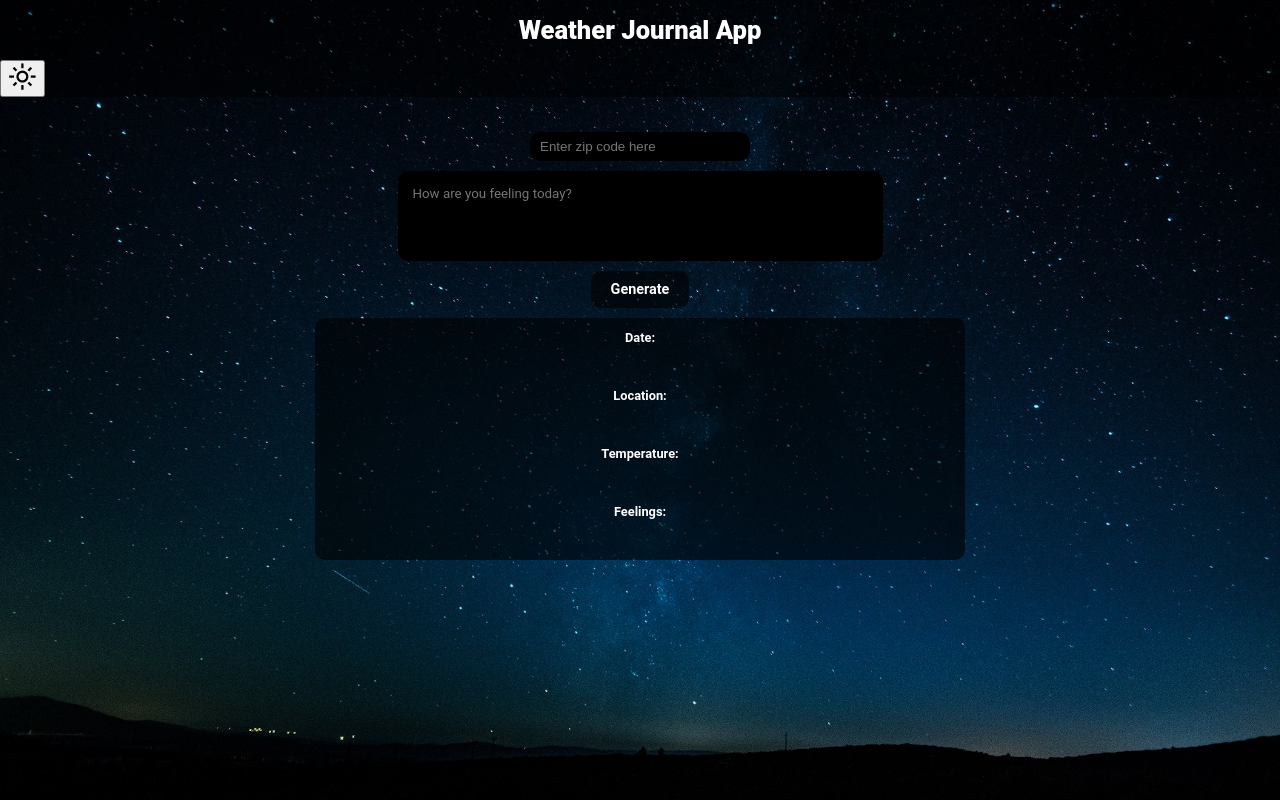
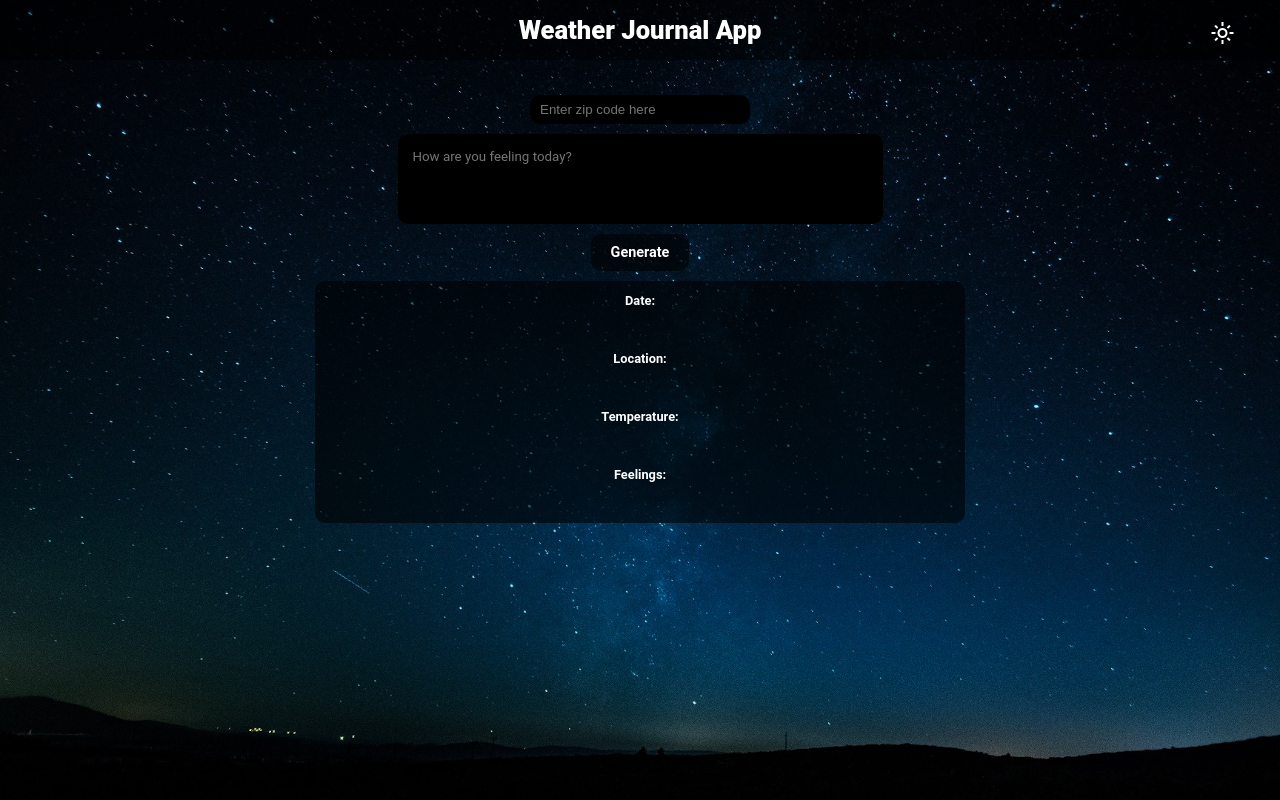
Before and after one commit to youssef-ash/weather-journal, a website: page website/index.html in a window 1280 px wide. Both pictures are taken after a click on the button "dark_mode". Drawn offline with nearby package versions, Linux system fonts and the light colour scheme.

Commit message:
added applying last prefered theme on load functionality

```diff
--- a/website/css/style.css
+++ b/website/css/style.css
@@ -1,36 +1,56 @@
-:root {
-    --background-light: rgba(0, 0, 0, 0.5);
-    --header-background-light: rgba(0, 0, 0, 0.3);
-    --background-dark: rgba(0, 0, 0, 0.6);
-    --header-background-dark: rgba(0, 0, 0, 0.5);
+/* Global variables */
+html {
     --font: 'Roboto', sans-serif;
+
+    --background-url: url('../images/purple-sky.jpg');
+
+    --header-background: rgba(0, 0, 0, 0.3);
+
+    --background-color: rgba(0, 0, 0, 0.6);
+
+    --input-background: white;
+    --input-color: black;
+
+    --button-hover: rgba(0, 0, 0, 0.763);
 }
 
+html.dark__mode {
+    --background-url: url('../images/dark-sky.jpg');
+
+    --header-background: rgba(0, 0, 0, 0.5);
+
+    --input-background: black;
+    --input-color: white;
+
+    --button-hover: rgba(44, 42, 42, 0.763);
+}
+
+/* General */
 html {
-    height: 100%;
+    min-height: 100%;
 }
 
 body {
-    background-image: url('../images/purple-sky.jpg');
+    background-image: var(--background-url);
     background-repeat: no-repeat;
     background-size: cover;
-    height: 100%;
+    min-height: 100%;
     margin: 0;
 }
 
-body.dark__mode {
-    background-image: url('../images/dark-sky.jpg');
+main {
+    padding: 15px;
 }
 
-header {
-    background-color: var(--header-background-light);
+/* Header */
+#header {
+    background-color: var(--header-background);
+    min-height: 60px;
+    display: flex;
+    justify-content: center;
 }
 
-header.dark__mode {
-    background-color: var(--header-background-dark);
-}
-
-h1 {
+#header__title {
     font-family: var(--font);
     font-weight: 900;
     font-size: 1.6rem;
@@ -38,38 +58,55 @@ h1 {
     color: white;
     padding: 15px 10px;
     margin: 0;
+    transition: all 0.2s;
 }
 
-#dark__mode {
+#dark__mode__button {
     position: absolute;
     display: flex;
     align-items: center;
     justify-content: center;
-    top: 11px;
+    top: 10px;
     right: 35px;
     height: 45px;
     width: 45px;
     padding: 0;
-    background-color: rgba(0, 0, 0, 0);
+    background-color: transparent;
     color: white;
     font-size: 2rem;
     border: none;
     border-radius: 100%;
+    transition: all 0.5s;
 }
 
-#dark__mode:hover {
+#dark__mode__button:hover {
     cursor: pointer;
     background-color: rgba(89, 86, 86, 0.407);
 }
 
 .icon {
-    font-size: 1.8rem;
+    font-size: 1.5rem;
+    transition: all 0.2s;
 }
 
-main {
-    padding: 15px;
+@media only screen and (max-width: 600px) {
+    #header__title {
+        font-size: 1.45rem;
+    }
+
+    #dark__mode__button {
+        height: 40px;
+        width: 40px;
+        top: 13px;
+        right: 20px;
+    }
+
+    .icon {
+        font-size: 1.35rem;
+    }
 }
 
+/* Zip input */
 #zip__holder {
     display: flex;
     justify-content: center;
@@ -78,17 +115,15 @@ main {
 }
 
 #zip__input {
+    background-color: var(--input-background);
+    color: var(--input-color);
     width: 200px;
     border-radius: 10px;
     padding: 7px 10px;
     border: none;
 }
 
-#zip__input.dark__mode {
-    background-color: black;
-    color: white;
-}
-
+/* Error Message */
 #error__holder {
     display: none;
     justify-content: center;
@@ -107,6 +142,7 @@ main {
     margin-bottom: 10px;
 }
 
+/* Feelings input */
 #feelings__holder {
     display: flex;
     justify-content: center;
@@ -115,6 +151,8 @@ main {
 }
 
 #feelings__input {
+    background-color: var(--input-background);
+    color: var(--input-color);
     font-family: var(--font);
     border-radius: 10px;
     padding: 15px;
@@ -123,11 +161,7 @@ main {
     resize: none;
 }
 
-#feelings__input.dark__mode {
-    background-color: black;
-    color: white;
-}
-
+/* Generate button */
 #button__holder {
     display: flex;
     justify-content: center;
@@ -138,28 +172,21 @@ main {
 #generate {
     font-family: var(--font);
     border: none;
-    background-color: var(--background-light);
+    background-color: var(--background-color);
     color: white;
     border-radius: 10px;
     padding: 10px 20px;
     font-size: 0.9rem;
     font-weight: 600;
-}
-
-#generate.dark__mode {
-    background-color: var(--background-dark);
+    transition: background-color 0.5s;
 }
 
 #generate:hover {
     cursor: pointer;
-    background-color: rgba(0, 0, 0, 0.763);
+    background-color: var(--button-hover);
 }
 
-#generate.dark__mode:hover {
-    cursor: pointer;
-    background-color: rgba(44, 42, 42, 0.763);
-}
-
+/* Result section */
 #result__container {
     display: flex;
     justify-content: center;
@@ -167,7 +194,7 @@ main {
 }
 
 #result {
-    background-color: var(--background-light);
+    background-color: var(--background-color);
     display: flex;
     flex-direction: column;
     width: 450px;
@@ -180,10 +207,6 @@ main {
     line-height: 30px;
 }
 
-#result.dark__mode {
-    background-color: var(--background-dark);
-}
-
 #result label {
     font-size: 0.8rem;
 }
--- a/website/index.html
+++ b/website/index.html
@@ -11,7 +11,7 @@
     </head>
     <body>
         <header id='header'>
-            <h1>Weather Journal App</h1>
+            <h1 id='header__title'>Weather Journal App</h1>
             <button id='dark__mode__button'>
                 <span class='material-symbols-outlined icon'>
                     dark_mode
--- a/website/js/app.js
+++ b/website/js/app.js
@@ -1,11 +1,12 @@
-// Global Variables
+/* Global Variables */
 
 const baseURL ='https://api.openweathermap.org/data/2.5/weather?zip=';
 const apiKey = ',&appid=430cb5193385a4049e6e8308a71eae59&units=metric';
 const months = ['Jan', 'Feb', 'Mar', 'Apr', 'May', 'Jun', 'Jul', 'Aug', 'Sep', 'Oct', 'Nov', 'Dec'];
 
-const header = document.getElementById('header');
-const body = document.body;
+let prefersDark = localStorage.getItem('darkMode');
+
+const html = document.documentElement;
 
 const zipInput = document.getElementById('zip__input');
 const feelingsInput = document.getElementById('feelings__input');
@@ -13,14 +14,13 @@ const feelingsInput = document.getElementById('feelings__input');
 const darkModeButton = document.getElementById('dark__mode__button');
 const generateButton = document.getElementById('generate');
 
-const resultSection = document.getElementById('result');
 const errorSection = document.getElementById('error__holder');
 
-// Main Functions
+/* Main Functions */
 
 // fetches weather from API
 async function getWeather(url = '') {
-    const res = await fetch(url)
+    const res = await fetch(url);
     try {
         const weather = await res.json();
         if (weather.cod != 200) {
@@ -44,7 +44,7 @@ async function postData(url = '', data = {}) {
             'Content-Type': 'application/json'
         },
         body: JSON.stringify(data)
-    })
+    });
     try {
         const newData = await res.json();
         return newData;
@@ -55,7 +55,7 @@ async function postData(url = '', data = {}) {
 
 // updates the user interface using the object received from the server
 async function updateUI() {
-    const req = await fetch('/all')
+    const req = await fetch('/all');
     try {
         const data = await req.json()
         document.getElementById('date').innerHTML = data.date;
@@ -71,8 +71,8 @@ async function updateUI() {
 function generate() {
     const zipCode = zipInput.value;
     const feelings = feelingsInput.value;
-    const date = new Date
-    const dateDisplay = `${months[date.getMonth()]} ${date.getDate()}, ${date.getFullYear()}`
+    const date = new Date;
+    const dateDisplay = `${months[date.getMonth()]} ${date.getDate()}, ${date.getFullYear()}`;
 
     getWeather(baseURL + zipCode + apiKey).then((weather) => {
         let info = {
@@ -82,25 +82,49 @@ function generate() {
             feelings: feelings
         }
         postData('/addData', info);
-    }).then(() => updateUI())
+    }).then(() => updateUI());
 };
 
-// toggles dark mode and changes button icon accordingly
-function toggleDarkMode() {
-    header.classList.toggle('dark__mode');
-    body.classList.toggle('dark__mode');
-    zipInput.classList.toggle('dark__mode')
-    feelingsInput.classList.toggle('dark__mode')
-    generateButton.classList.toggle('dark__mode');
-    resultSection.classList.toggle('dark__mode');
-
-    body.classList.contains('dark__mode') ?
-    darkModeButton.innerHTML = `<span class='material-symbols-outlined icon'> light_mode </span>` :
-    darkModeButton.innerHTML = `<span class='material-symbols-outlined icon'> dark_mode </span>`
+// applies dark mode
+function enableDarkMode() {
+    localStorage.setItem('darkMode', 'enabled');
+    html.classList.add('dark__mode');
+    darkModeButton.innerHTML = `<span class='material-symbols-outlined icon'> light_mode </span>`;
 };
 
-// Events
+// removes dark mode
+function disableDarkMode() {
+    localStorage.setItem('darkMode', 'disabled');
+    html.classList.remove('dark__mode');
+    darkModeButton.innerHTML = `<span class='material-symbols-outlined icon'> dark_mode </span>`;
+};
+
+// sets page theme
+function toggleTheme() {
+    html.classList.contains('dark__mode') ?
+    disableDarkMode() :
+    enableDarkMode();
+};
+
+// applies transitions after page load to prevent light mode styling flashing before dark mode styling is loaded
+function applyTransitions() {
+    const trans = 'all 0.5s';
+    document.getElementById('header').style.transition = trans;
+    document.body.style.transition = trans;
+    zipInput.style.transition = trans;
+    feelingsInput.style.transition = trans;
+    generateButton.style.transition = trans;
+    document.getElementById('result').style.transition = trans;
+};
+
+/* Events */
+
+if(prefersDark === 'enabled') {
+    enableDarkMode();
+};
 
 generateButton.addEventListener('click', generate);
 
-darkModeButton.addEventListener('click', toggleDarkMode);
+darkModeButton.addEventListener('click', applyTransitions, {once: true});
+
+darkModeButton.addEventListener('click', toggleTheme);
```
